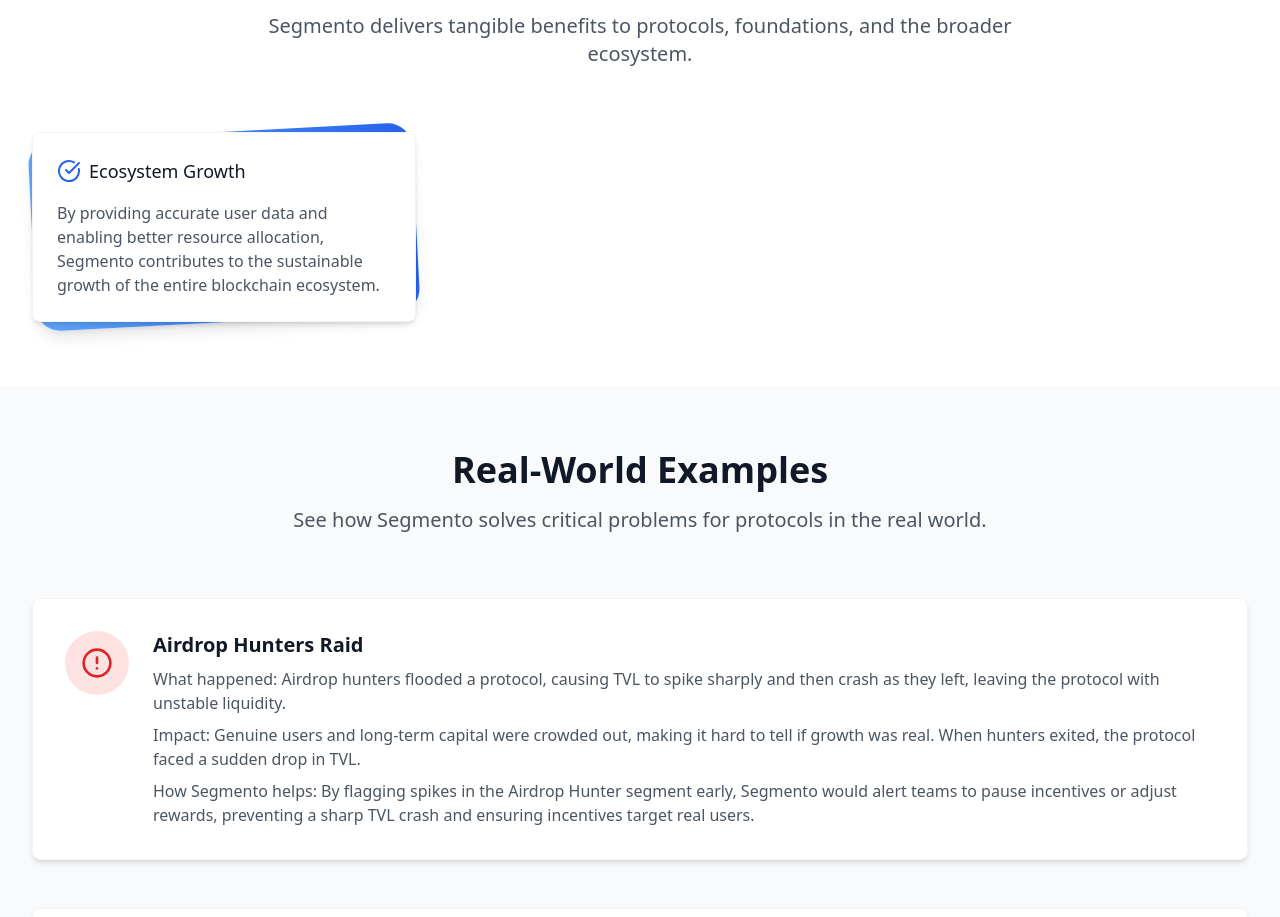
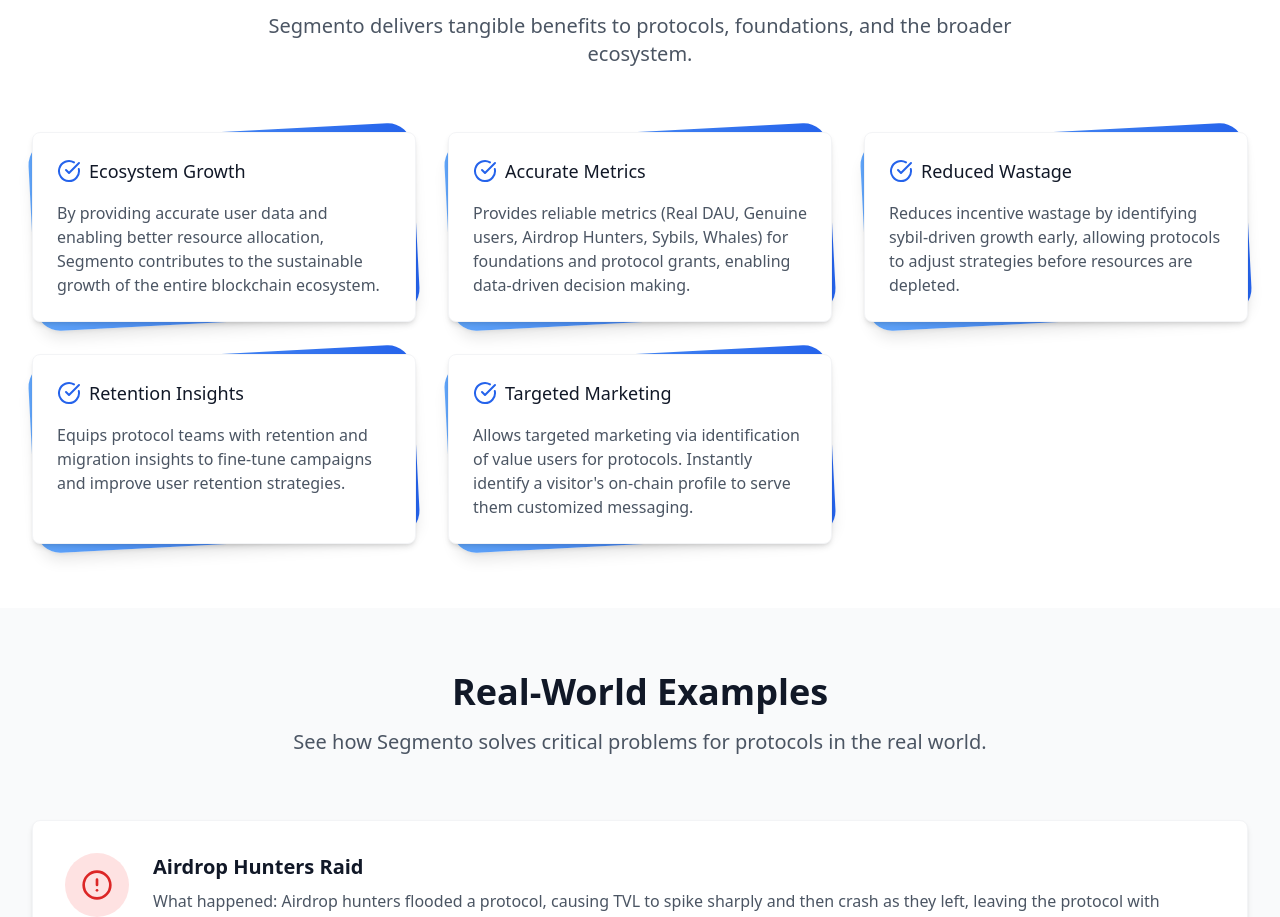
Before and after one commit to CarmineOptions/Segmento-Landing-Page, a React (Vite) app: page / in a window 1280 px wide. Shown: the part 2406-3323 px from the top of the page. Built offline with nearby package versions, Linux system fonts and the light colour scheme.

Commit message:
feat: add items to how we help

```diff
--- a/src/components/HowWeHelpSection.tsx
+++ b/src/components/HowWeHelpSection.tsx
@@ -1,4 +1,18 @@
 import { CheckCircleIcon } from "lucide-react";
+
+const HowWeHelpItem = ({ title, text }: { title: string; text: string }) => (
+  <div className="relative">
+    <div className="absolute inset-0 bg-gradient-to-r from-blue-400 to-blue-600 shadow-lg transform skew-y-0 -rotate-3 rounded-3xl"></div>
+    <div className="relative bg-white p-6 rounded-lg shadow-md border border-gray-100 h-full">
+      <div className="flex items-center mb-4">
+        <CheckCircleIcon className="h-6 w-6 text-blue-600 mr-2" />
+        <h3 className="text-lg font-medium text-gray-900">{title}</h3>
+      </div>
+      <p className="text-gray-600">{text}</p>
+    </div>
+  </div>
+);
+
 export const HowWeHelpSection = () => {
   return (
     <section id="impact" className="py-16 px-4 sm:px-6 lg:px-8 bg-white">
@@ -13,23 +27,26 @@
           </p>
         </div>
         <div className="grid grid-cols-1 gap-8 sm:grid-cols-2 lg:grid-cols-3">
-          <div className="relative">
-            <div className="absolute inset-0 bg-gradient-to-r from-blue-400 to-blue-600 shadow-lg transform skew-y-0 -rotate-3 rounded-3xl"></div>
-            <div className="relative bg-white p-6 rounded-lg shadow-md border border-gray-100 h-full">
-              <div className="flex items-center mb-4">
-                <CheckCircleIcon className="h-6 w-6 text-blue-600 mr-2" />
-                <h3 className="text-lg font-medium text-gray-900">
-                  Ecosystem Growth
-                </h3>
-              </div>
-              <p className="text-gray-600">
-                By providing accurate user data and enabling better resource
-                allocation, Segmento contributes to the sustainable growth of
-                the entire blockchain ecosystem.
-              </p>
-            </div>
-          </div>
-          {/* ... rest of the cards in their original order, excluding Ecosystem Growth ... */}
+          <HowWeHelpItem
+            title="Ecosystem Growth"
+            text="By providing accurate user data and enabling better resource allocation, Segmento contributes to the sustainable growth of the entire blockchain ecosystem."
+          />
+          <HowWeHelpItem
+            title="Accurate Metrics"
+            text="Provides reliable metrics (Real DAU, Genuine users, Airdrop Hunters, Sybils, Whales) for foundations and protocol grants, enabling data-driven decision making."
+          />
+          <HowWeHelpItem
+            title="Reduced Wastage"
+            text="Reduces incentive wastage by identifying sybil-driven growth early, allowing protocols to adjust strategies before resources are depleted."
+          />
+          <HowWeHelpItem
+            title="Retention Insights"
+            text="Equips protocol teams with retention and migration insights to fine-tune campaigns and improve user retention strategies."
+          />
+          <HowWeHelpItem
+            title="Targeted Marketing"
+            text="Allows targeted marketing via identification of value users for protocols. Instantly identify a visitor's on-chain profile to serve them customized messaging."
+          />
         </div>
       </div>
     </section>
```
